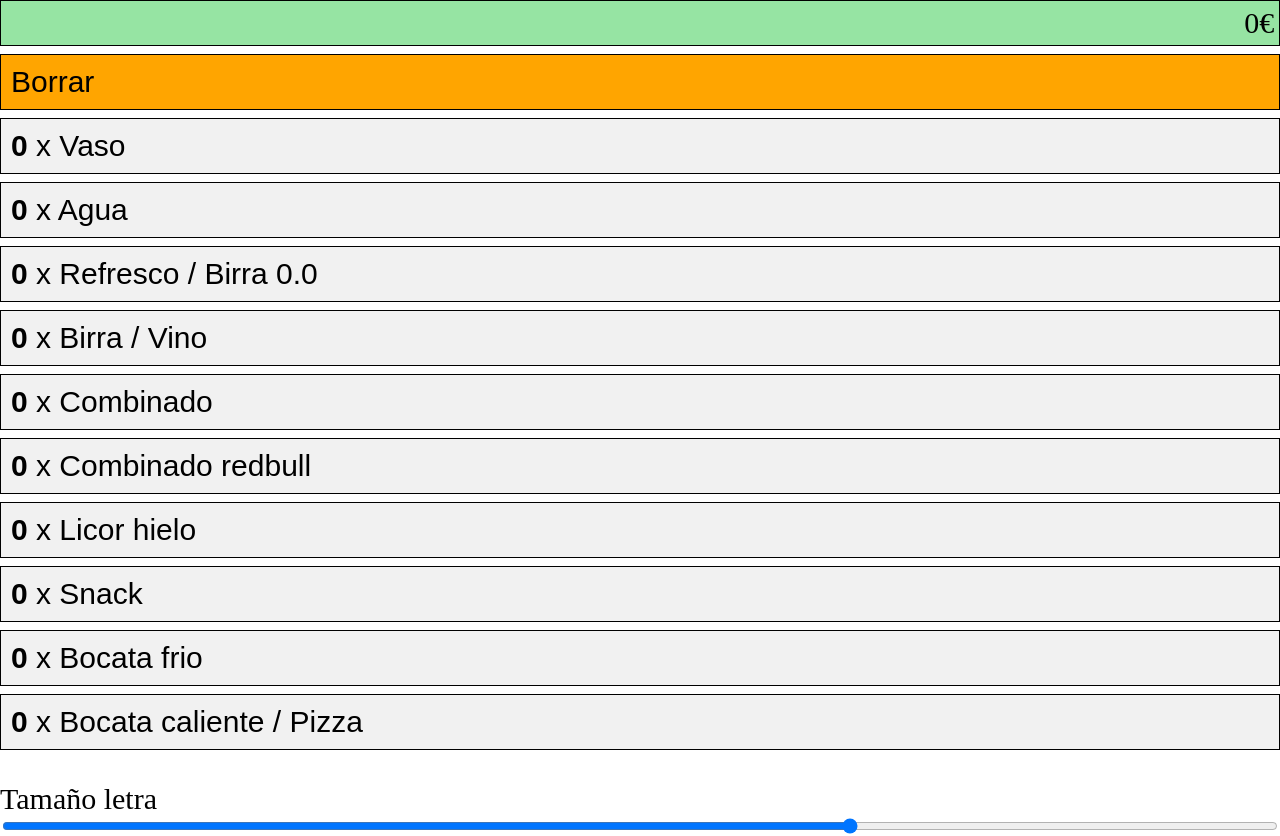
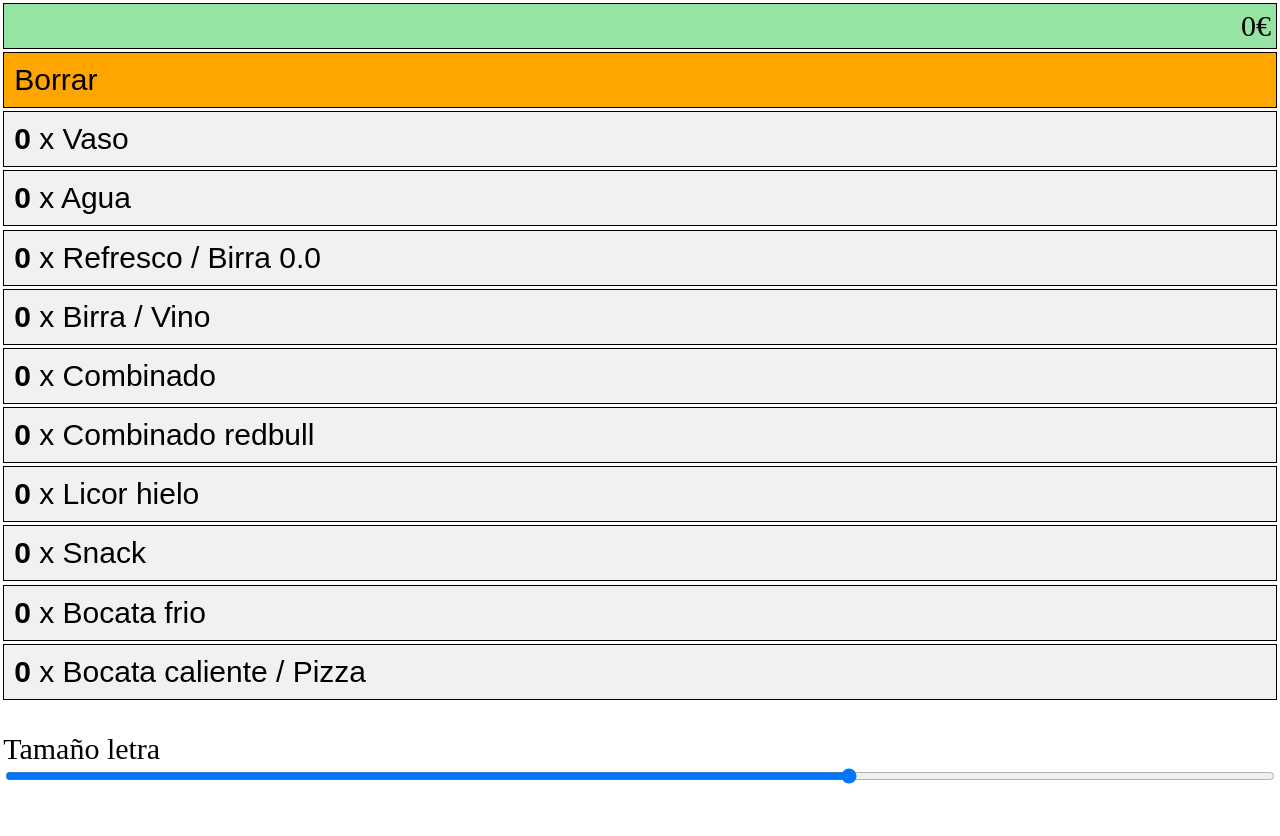
Before and after one commit to xv500i/xv500i.github.io, a plain HTML site: page index.html in a window 1280 px wide. After the commit the page ends 800 px from the top, so only its background shows below. Drawn offline with nearby package versions, Linux system fonts and the light colour scheme.

Commit message:
ajustments on css global layout

```diff
--- a/css/style.css
+++ b/css/style.css
@@ -1,6 +1,6 @@
 body {
   margin: 0;
-  padding: 0;
+  padding: 0.2em;
 }
 
 #font-container {
@@ -17,7 +17,7 @@ body {
   text-align: right;
   display: grid;
   grid-template-columns: 1fr;
-  margin-bottom: 0.5em;
+  margin-bottom: 0.2em;
 }
 
 #calculator-screen > div {
@@ -29,7 +29,7 @@ body {
 .grid-container {
   display: grid;
   grid-template-columns: 1fr;
-  gap: 0.5em;
+  gap: 0.2em;
 }
 
 .grid-container > button {
```
